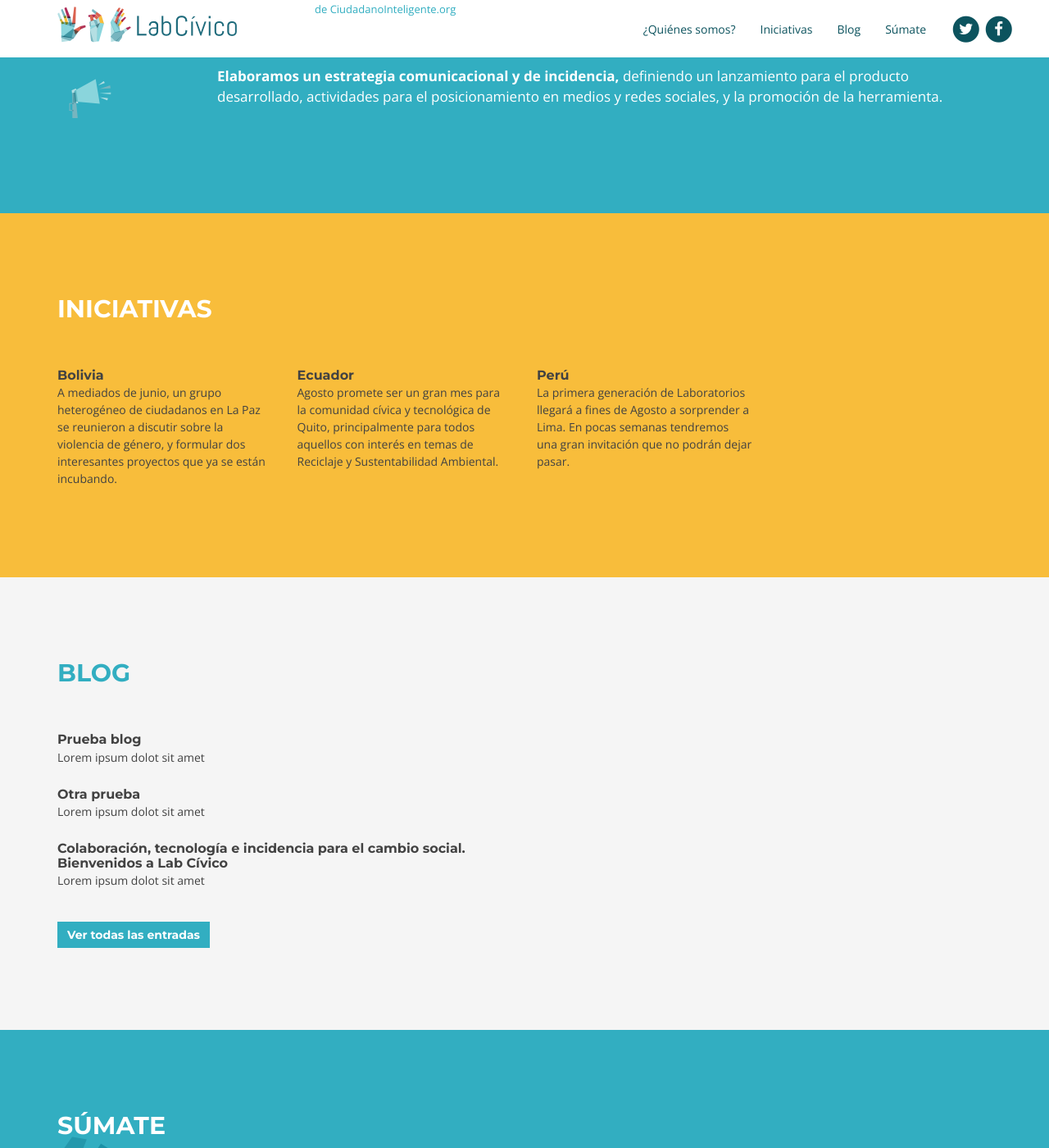
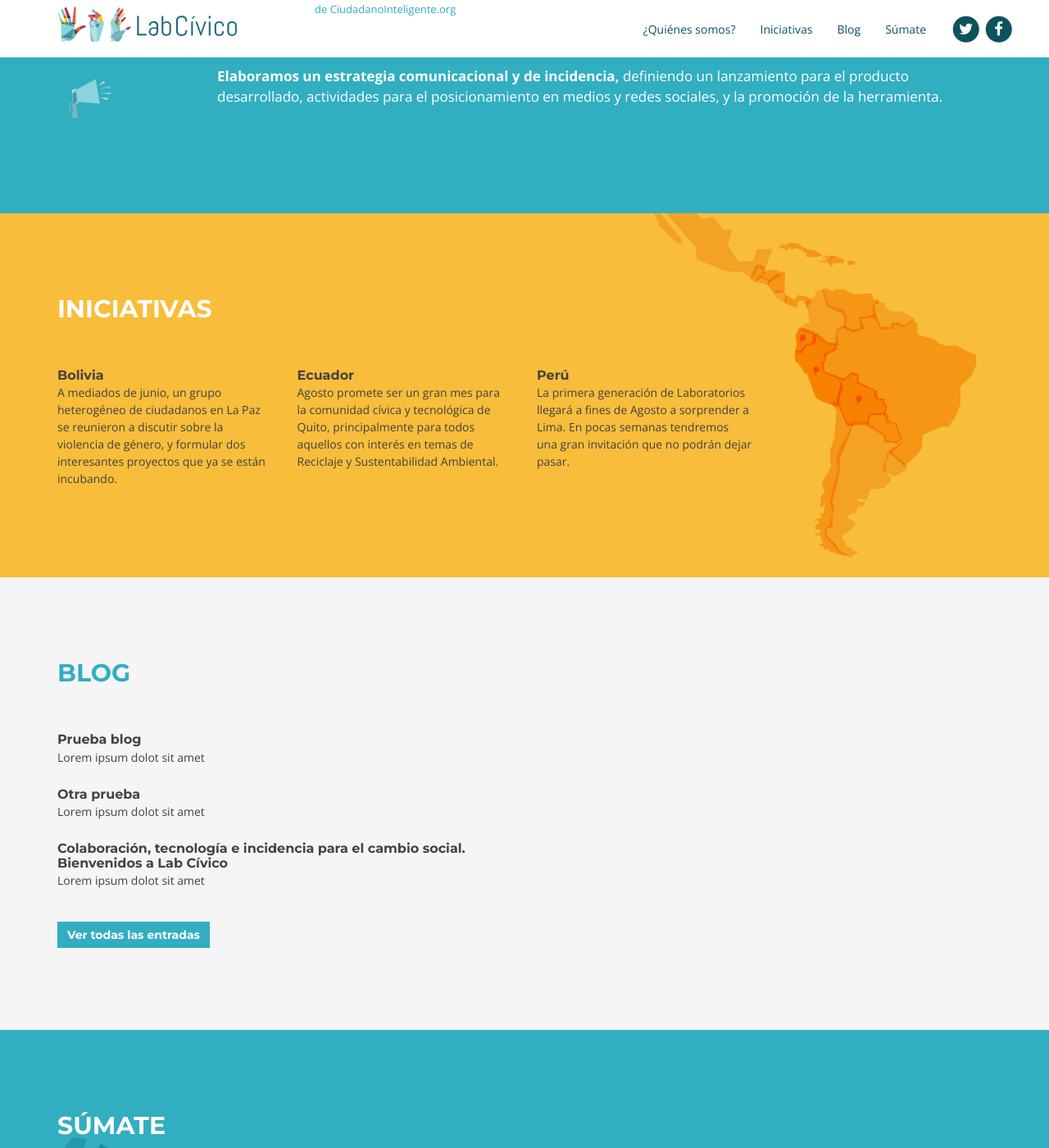
Before and after one commit to ciudadanointeligente/br.labcivico.org.github.io, a Jekyll site: the page built from index.html, in a window 1280 px wide and 1400 px high, scrolled down 1252 px. Shown: the whole window at 82% size. Built offline with Jekyll 4.4.1, drawn with Linux system fonts in a browser that asks for light colours; nearby versions of some CDN libraries.

Commit message:
modified resources path

```diff
--- a/_sass/_base.scss
+++ b/_sass/_base.scss
@@ -158,7 +158,7 @@
  .container-yellow{
     background-color:$yellow;
     &.map {
-        background-image: url("./img/mapa2.png");
+        background-image: url("../img/mapa2.png");
         background-repeat: no-repeat;
         background-blend-mode: multiply;
         background-position-x:90%;
@@ -166,7 +166,7 @@
         min-height: 410px;
     }
     &.timeline {
-        background-image: url("./img/agenda.png");
+        background-image: url("../img/agenda.png");
         background-repeat: no-repeat;
         background-blend-mode: multiply;
         background-position-x:90%;
@@ -179,7 +179,7 @@
     background-color:$blue;
     color: white;
     &.sumate{
-    background-image: url("/img/sumate.png");
+    background-image: url("../img/sumate.png");
     background-repeat: no-repeat;
     background-blend-mode: multiply;
     background-position-x:0%;
@@ -192,7 +192,7 @@
     &.about{
     min-height: 550px;
     margin-top: 70px;
-    background-image: url("/img/about.png");
+    background-image: url("../img/about.png");
     background-repeat: no-repeat;
     background-blend-mode: multiply;
     background-position-x:90%;
```
